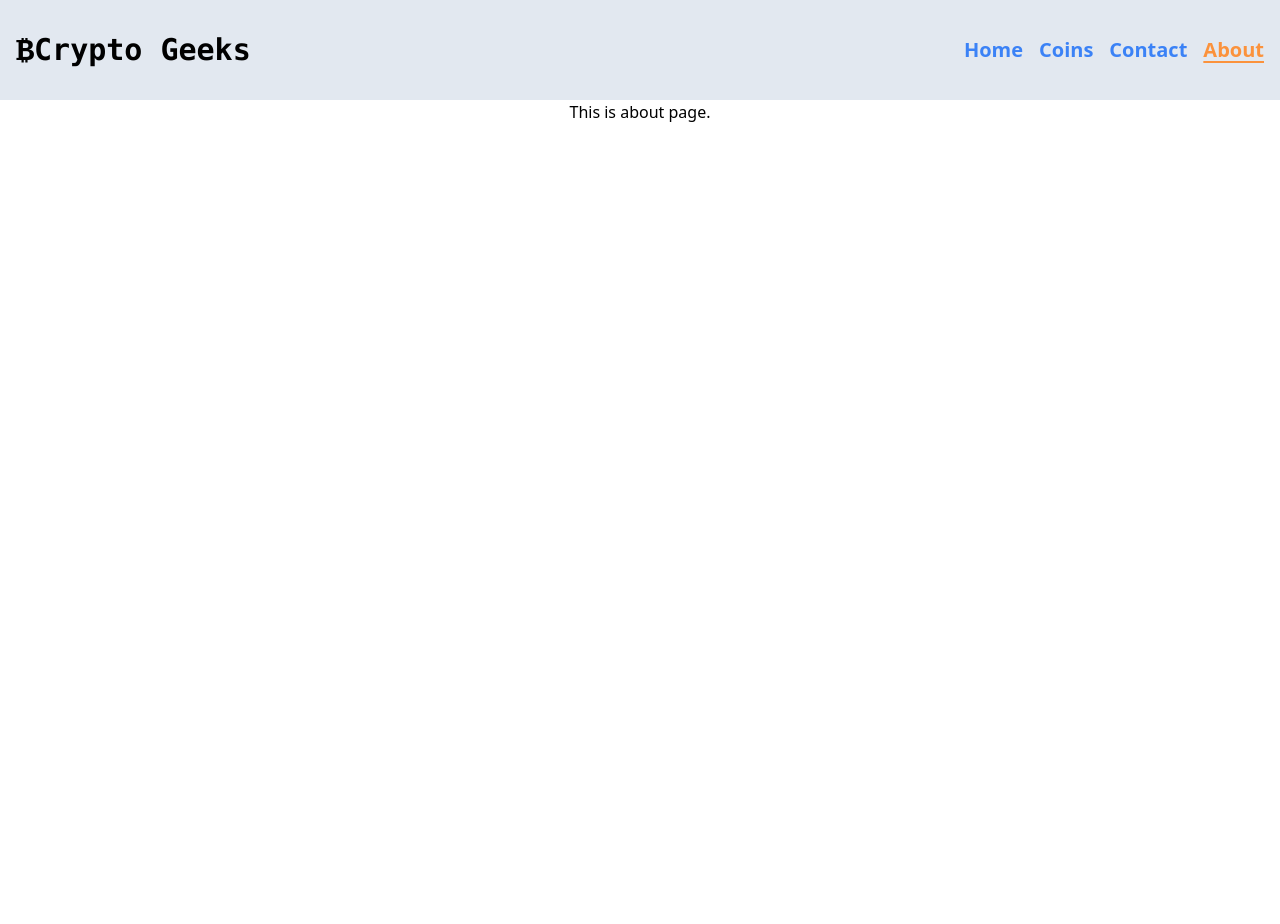
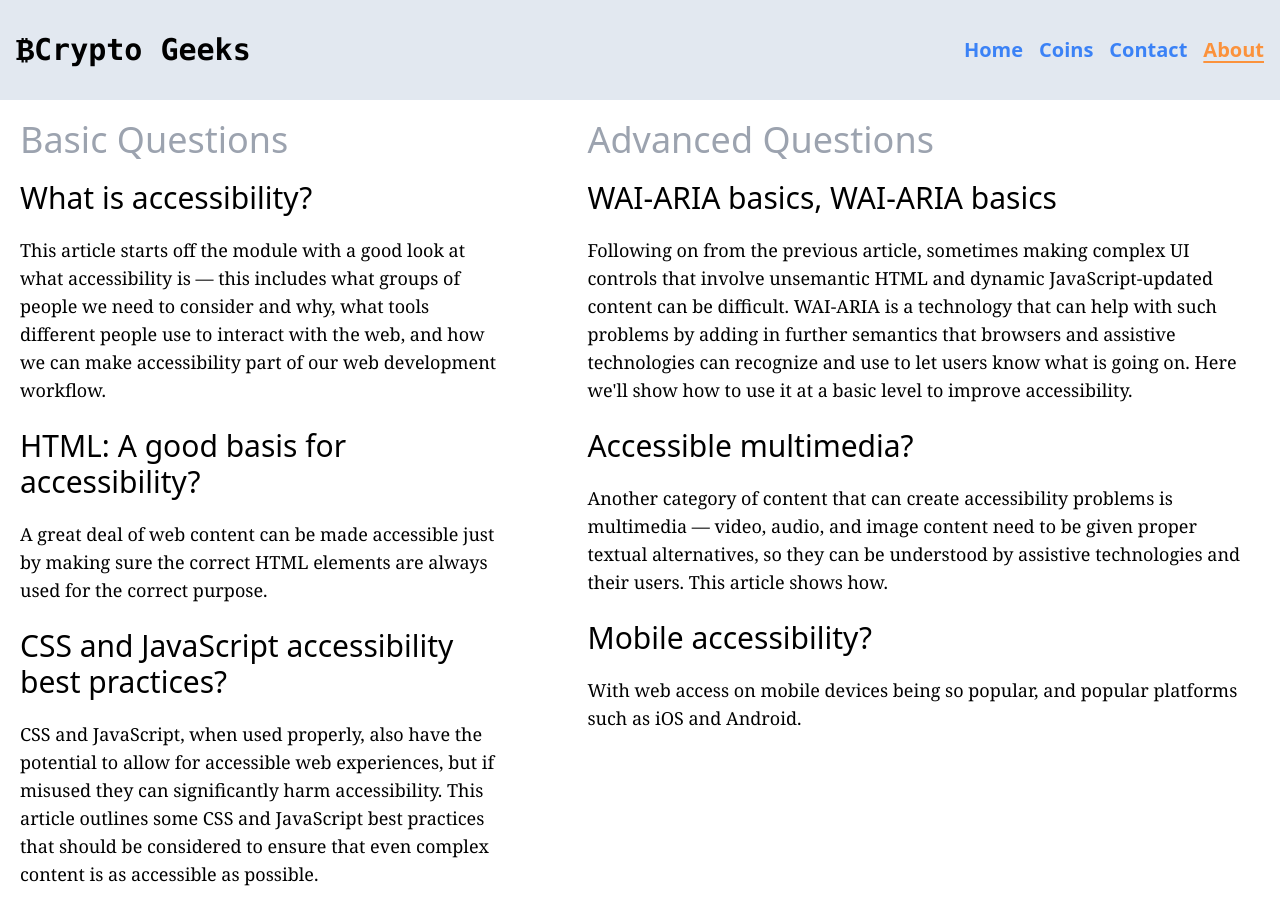
Before and after one commit to MohammadIqbalHossain/crypto-currencies-app, a React (Create React App) app: page /about in a window 1280 px wide. Shown: the top 924 px of the page. Before the commit the page ends 800 px from the top, so only its background shows below. Built offline with nearby package versions, Linux system fonts and the light colour scheme.

Commit message:
About page added

```diff
--- a/src/components/About/About.js
+++ b/src/components/About/About.js
@@ -2,8 +2,43 @@
 
 const About = () => {
     return (
-        <div>
-            <h1>This is about page.</h1>
+        <div className="flex flex-col md:flex-row text-left p-5">
+            <div className="">
+                <h1 className="text-4xl text-gray-400 mb-5">Basic Questions</h1>
+                <h2 className="text-3xl mb-5">What is accessibility?</h2>
+                <p className="text-lg font-serif mb-6">
+                    This article starts off the module with a good look at what accessibility is — this includes what groups of people we need to consider and why, what tools different people use to interact with the web, and how we can make accessibility part of our web development workflow.
+                </p>
+
+                <h2 className="text-3xl mb-5">HTML: A good basis for accessibility?</h2>
+                <p className="text-lg font-serif mb-6">
+                    A great deal of web content can be made accessible just by making sure the correct HTML elements are always used for the correct purpose.
+                </p>
+
+                <h2 className="text-3xl mb-5">CSS and JavaScript accessibility best practices?</h2>
+                <p className="text-lg font-serif mb-6">
+                    CSS and JavaScript, when used properly, also have the potential to allow for accessible web experiences, but if misused they can significantly harm accessibility. This article outlines some CSS and JavaScript best practices that should be considered to ensure that even complex content is as accessible as possible.
+                </p>
+            </div>
+            <div className="md:ml-20">
+                <h1 className="text-4xl text-gray-400 mb-5">Advanced Questions</h1>
+
+                <h2 className="text-3xl mb-5">WAI-ARIA basics, WAI-ARIA basics</h2>
+                <p className="text-lg font-serif mb-6">
+                    Following on from the previous article, sometimes making complex UI controls that involve unsemantic HTML and dynamic JavaScript-updated content can be difficult. WAI-ARIA is a technology that can help with such problems by adding in further semantics that browsers and assistive technologies can recognize and use to let users know what is going on. Here we'll show how to use it at a basic level to improve accessibility.
+                </p>
+
+                <h2 className="text-3xl mb-5">Accessible multimedia?</h2>
+                <p className="text-lg font-serif mb-6">
+                    Another category of content that can create accessibility problems is multimedia — video, audio, and image content need to be given proper textual alternatives, so they can be understood by assistive technologies and their users. This article shows how.
+                </p>
+
+                <h2 className="text-3xl mb-5">Mobile accessibility?</h2>
+                <p className="text-lg font-serif mb-6">
+                    With web access on mobile devices being so popular, and popular platforms such as iOS and Android.
+                </p>
+
+            </div>
         </div>
     );
 };
--- a/src/components/Content/Content.js
+++ b/src/components/Content/Content.js
@@ -7,14 +7,14 @@
     const navigate = useNavigate();
 
     return (
-        <div className="flex justify-center items-center  flex-col mt-44">
+        <div className="flex justify-center items-center  flex-col mt-44 m-6 ">
             <h1 className="text-5xl font-bold font-mono">Contact Us,  our office address down below</h1>
             <div className="mt-8">
                 <button onClick={() => navigate(`us-address`)} className="border-2 py-2 px-4 bg-blue-500 font-semibold text-white mr-4 ">US Address</button>
 
                 <button onClick={() => navigate(`bd-address`)} className="border-2 py-2 px-4 bg-blue-500 font-semibold text-white ">BD Address</button>
             </div>
-            <div className="mt-20 w-[800px]">
+            <div className="mt-20 ">
                 <Outlet />
             </div>
         </div>
```
